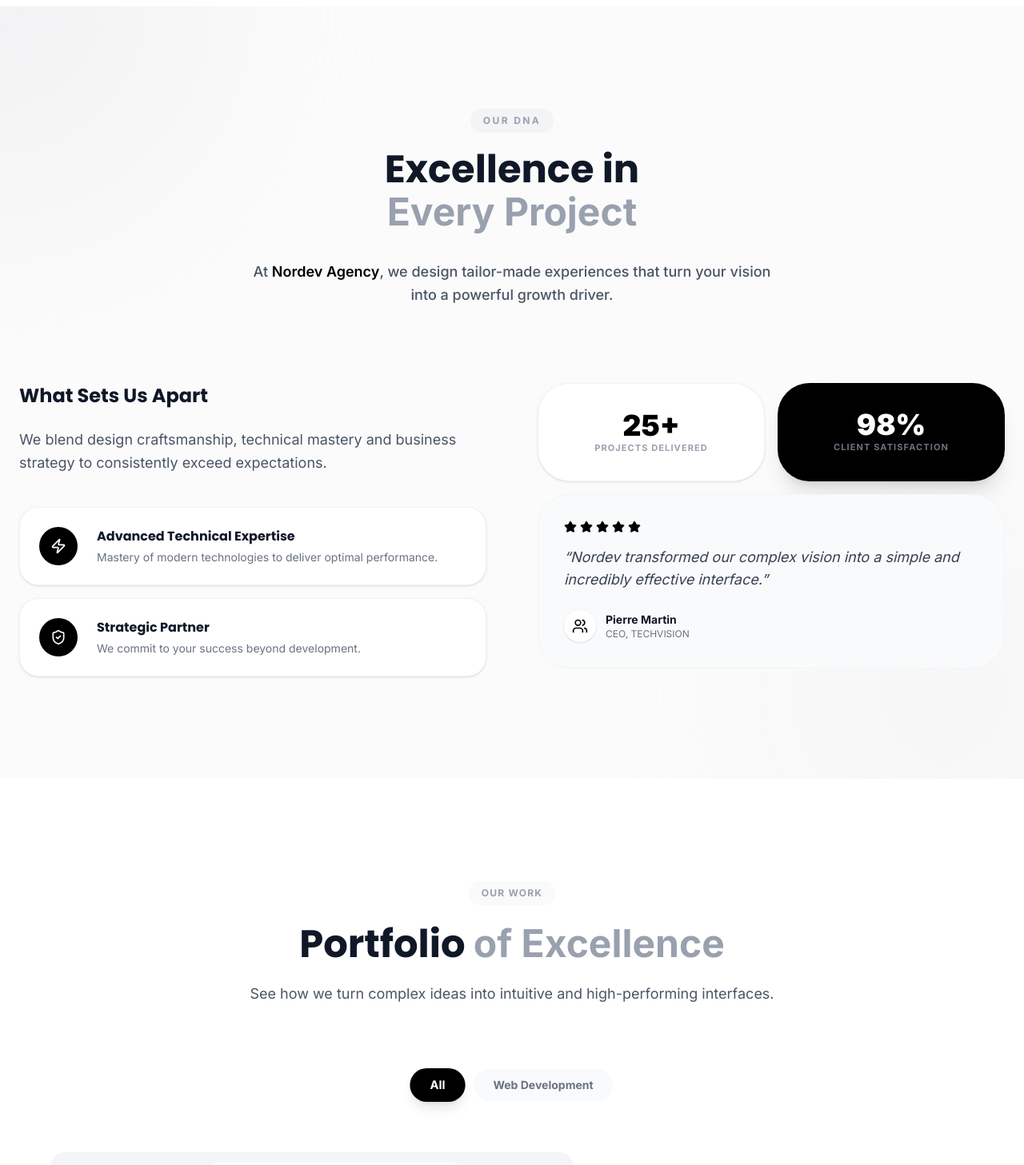
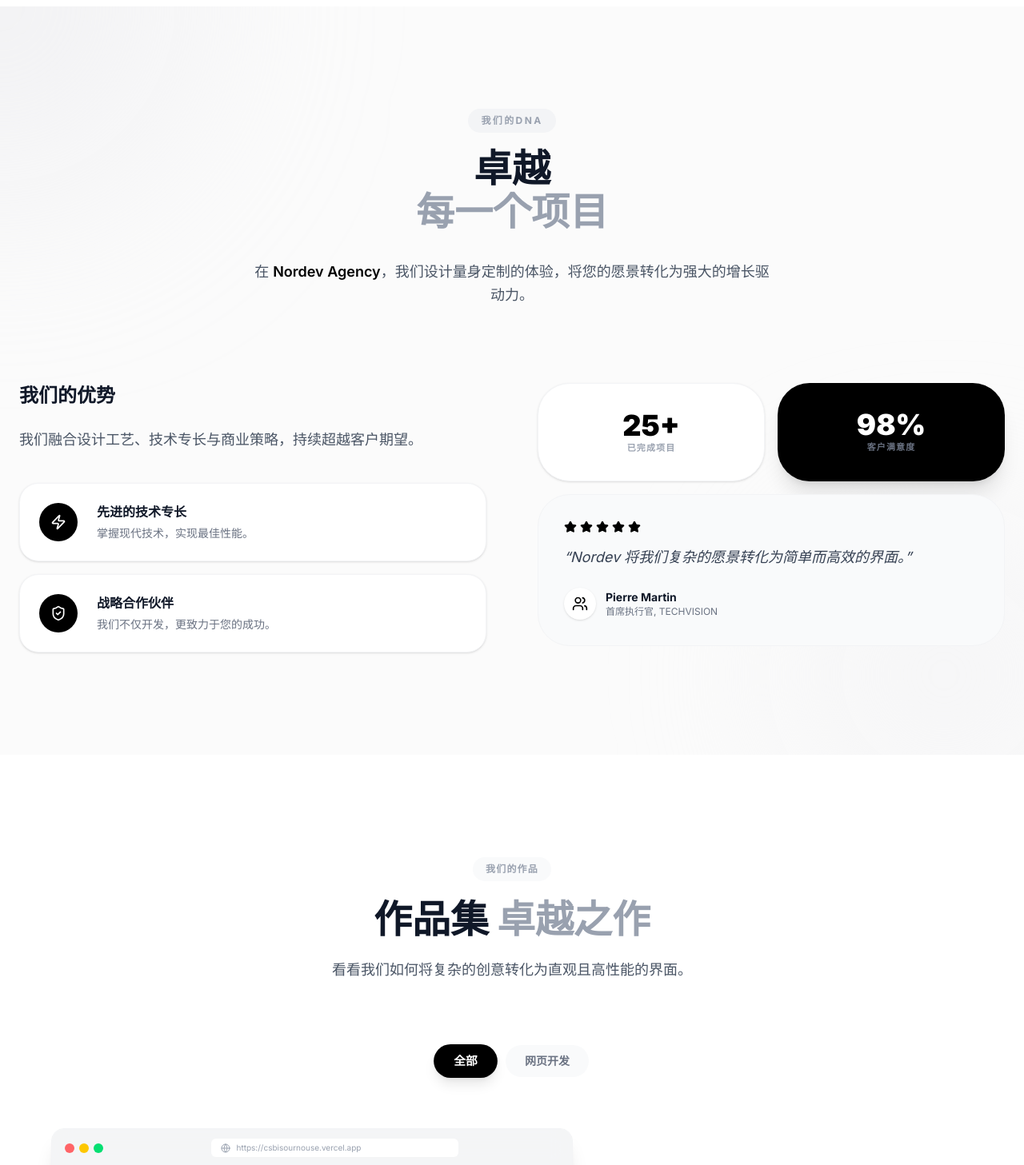
Before and after one commit to freddymk313/nordevagency, a Next.js app: page / in a window 1280 px wide. Shown: the part 920-2377 px from the top of the page at 80% size. Built offline with nearby package versions, Linux system fonts and the light colour scheme; no server answers; grey boxes are pictures that could not be loaded.

Commit message:
zh added ok

```diff
--- a/i18n/request.ts
+++ b/i18n/request.ts
@@ -5,7 +5,7 @@ export default getRequestConfig(async () => {
   // Static for now, we'll change this later
   //   const locale = 'en';
   const store = await cookies();
-  const locale = store.get("locale")?.value || "en";
+  const locale = store.get("locale")?.value || "zh";
 
   return {
     locale,
--- /dev/null
+++ b/messages/zh.json
@@ -0,0 +1,269 @@
+{
+  "Hero": {
+    "titleLine1": "我们将您的",
+    "titleLine2": "数字",
+    "titleHighlight": "创意变为现实",
+    "description": "在 <strong>Nordev Agency</strong>，我们设计网站和移动应用，将您的愿景转化为 <strong>强大且切实可行的解决方案</strong>。",
+    "ctaPrimary": "预约通话",
+    "ctaSecondary": "查看我们的作品"
+  },
+
+  "Header": {
+    "nav": {
+      "about": "关于我们",
+      "portfolio": "作品集",
+      "testimonials": "客户评价",
+      "pricing": "价格",
+      "contact": "联系"
+    },
+    "cta": "查看价格",
+    "availability": "周一至周五可用",
+    "hours": "上午9点 - 下午6点"
+  },
+
+  "About": {
+    "badge": "我们的DNA",
+    "title": {
+      "line1": "卓越",
+      "line2": "每一个项目"
+    },
+    "intro": "在 <strong>Nordev Agency</strong>，我们设计量身定制的体验，将您的愿景转化为强大的增长驱动力。",
+    "difference": {
+      "title": "我们的优势",
+      "description": "我们融合设计工艺、技术专长与商业策略，持续超越客户期望。",
+      "items": [
+        {
+          "title": "先进的技术专长",
+          "desc": "掌握现代技术，实现最佳性能。"
+        },
+        {
+          "title": "战略合作伙伴",
+          "desc": "我们不仅开发，更致力于您的成功。"
+        }
+      ]
+    },
+    "stats": {
+      "projects": "已完成项目",
+      "satisfaction": "客户满意度"
+    },
+    "testimonial": {
+      "quote": "Nordev 将我们复杂的愿景转化为简单而高效的界面。",
+      "author": "Pierre Martin",
+      "role": "首席执行官, TechVision"
+    }
+  },
+
+  "Portfolio": {
+    "badge": "我们的作品",
+    "title": {
+      "main": "作品集",
+      "highlight": "卓越之作"
+    },
+    "description": "看看我们如何将复杂的创意转化为直观且高性能的界面。",
+    "button": "查看项目",
+    "categories": [
+      "全部",
+      "网页开发"
+    ],
+    "projects": [
+      {
+        "id": 1,
+        "title": "Funda 在线",
+        "description": "具有互动课程和进度跟踪的在线学习平台。",
+        "category": "网页开发",
+        "image": "/portfolio/funda.png",
+        "technologies": ["Next.js", "TypeScript", "Sanity", "Tailwind"],
+        "link": "https://funda-online.com"
+      },
+      {
+        "id": 2,
+        "title": "CS Bisournouse",
+        "description": "Bisournouse 小学和中学的学校网站，带入学管理功能。",
+        "category": "网页开发",
+        "image": "/portfolio/csbis.png",
+        "technologies": ["React", "TypeScript", "Node.js", "Tailwind"],
+        "link": "https://csbisournouse.vercel.app"
+      },
+      {
+        "id": 3,
+        "title": "Metro Travels",
+        "description": "提供个性化推荐的旅游预订网站。",
+        "category": "网页开发",
+        "image": "/portfolio/metro.png",
+        "technologies": ["Next.js", "TypeScript", "Tailwind"],
+        "link": "https://metrotravels.vercel.app/destinations"
+      },
+      {
+        "id": 4,
+        "title": "Asunicaco",
+        "description": "创新设计与开发机构的着陆页。",
+        "category": "网页开发",
+        "image": "/portfolio/1.PNG",
+        "technologies": ["Codegniter", "Php", "Bootstrap"],
+        "link": "https://pexelsinovation.vercel.app"
+      },
+      {
+        "id": 5,
+        "title": "Jexweb",
+        "description": "创新设计与开发机构的着陆页。",
+        "category": "网页开发",
+        "image": "/portfolio/jexweb.png",
+        "technologies": ["Next.js", "TypeScript", "Tailwind"],
+        "link": "https://pexelsinovation.vercel.app"
+      },
+      {
+        "id": 6,
+        "title": "Congodmp",
+        "description": "健康与创新发展机构的SAAS平台。",
+        "category": "网页开发",
+        "image": "/portfolio/congodmp.png",
+        "technologies": ["Next.js", "TypeScript", "Tailwind", "Shadcn UI"],
+        "link": "https://pexelsinovation.vercel.app"
+      },
+      {
+        "id": 7,
+        "title": "CCPS",
+        "description": "非营利NGO的网站。",
+        "category": "网页开发",
+        "image": "/portfolio/ccps.png",
+        "technologies": ["React", "TypeScript", "Tailwind"],
+        "link": "https://pexelsinovation.vercel.app"
+      },
+      {
+        "id": 8,
+        "title": "Pexelsinovation",
+        "description": "创新设计与开发机构的着陆页。",
+        "category": "网页开发",
+        "image": "/portfolio/pexels.png",
+        "technologies": ["Next.js", "TypeScript", "Tailwind"],
+        "link": "https://pexelsinovation.vercel.app"
+      }
+    ]
+  },
+
+  "Testimonials": {
+    "badge": "客户评价",
+    "title": {
+      "main": "我们的客户",
+      "highlight": "信任我们"
+    },
+    "description": "看看我们如何帮助客户将雄心转化为可衡量的成功。",
+    "testimonials": [
+      {
+        "quote": "Nordev Agency 完全改变了我们的数字形象。他们对细节的关注非常出色。新网站的转化率提升了150%。",
+        "author": "Sarah Johnson",
+        "role": "首席执行官, TechStart Inc.",
+        "project": "电子商务网站"
+      },
+      {
+        "quote": "与 Nordev 合作是一次颠覆性的体验。他们交付的移动应用超出了我们的预期，整个过程的支持也非常出色。",
+        "author": "Michael Chen",
+        "role": "创始人, FitLife App",
+        "project": "移动应用"
+      },
+      {
+        "quote": "团队的创意和专业让整个过程顺畅无比。他们真正理解如何打造出色的数字产品。",
+        "author": "Emily Rodriguez",
+        "role": "市场总监, GreenEco",
+        "project": "SaaS 平台"
+      }
+    ],
+    "trustedBy": "受到20+家公司信赖",
+    "slogan": "\"刚果（金）最佳数字合作伙伴\""
+  },
+
+  "FinalCTA": {
+    "status": "可接受新项目",
+    "title": {
+      "main": "准备将",
+      "highlight": "您的愿景变为现实吗？"
+    },
+    "description": "让我们一起创造非凡的作品，推动您的业务迈向新高度。",
+    "button": {
+      "call": "预约通话"
+    },
+    "contact": {
+      "email": "电子邮件",
+      "phone": "电话"
+    }
+  },
+
+  "Pricing": {
+    "header": {
+      "label": "价格",
+      "title": {
+        "main": "清晰且",
+        "highlight": "透明的方案"
+      },
+      "description": "选择适合您的方案。没有隐藏费用，只有高效表现。"
+    },
+
+    "plans": {
+      "Basique": {
+        "title": "基础",
+        "description": "完美适合启动您的在线业务。",
+        "features": [
+          "1-3 页展示网站",
+          "着陆页",
+          "响应式设计",
+          "包含一年主机",
+          "SEO优化",
+          "电子邮件支持"
+        ]
+      },
+      "Standard": {
+        "title": "标准",
+        "description": "提升业务的理想方案。",
+        "features": [
+          "最多6页的网站",
+          "自定义设计",
+          "高级SEO优化",
+          "联系表单",
+          "包含一年主机",
+          "CMS集成"
+        ]
+      },
+      "Premium": {
+        "title": "高级",
+        "description": "数字表现的巅峰。",
+        "features": [
+          "完整电子商务网站",
+          "无限产品管理",
+          "安全支付",
+          "三个月技术支持",
+          "个性化培训",
+          "转化率优化"
+        ]
+      }
+    },
+    "popular": "推荐方案",
+    "perProject": "项目",
+    "button": "选择此方案",
+    "footer": {
+      "text": "需要定制解决方案？",
+      "link": "联系我们"
+    }
+  },
+
+  "footer": {
+    "brandingAlt": "Nordev Agency 标志",
+    "branding": "您值得信赖的定制数字解决方案合作伙伴，将您的愿景转化为切实成果。",
+    "navigation": "导航",
+    "contact": "联系",
+    "newsletter": "订阅新闻",
+    "newsletterPlaceholder": "您的电子邮件",
+    "followUs": "关注我们",
+    "backToTop": "回到顶部",
+    "copyright": "为卓越而设计。",
+    "legal": {
+      "privacy": "隐私政策",
+      "terms": "条款",
+      "cookies": "Cookie政策"
+    },
+    "contactItems": {
+      "email": "电子邮件",
+      "phone": "电话",
+      "studio": "工作室"
+    }
+  }
+}
```
